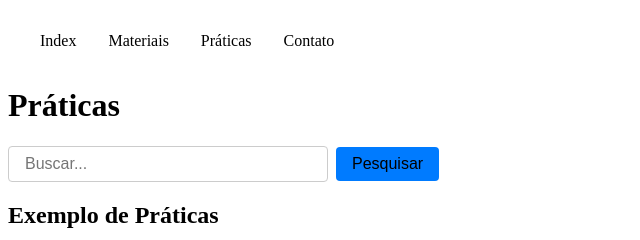
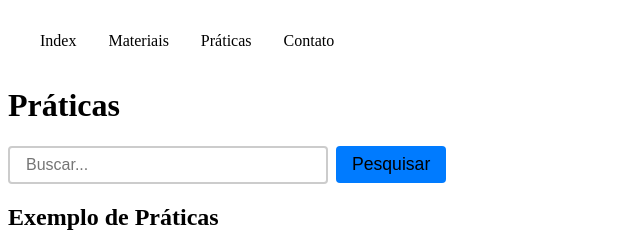
Before and after one commit to Natanael135/pratica2-capacitabrasil, a plain HTML site: page praticas.html in a window 1280 px wide. Shown: the top 240 px of the page, 0-640 px from the left. Drawn offline with Linux system fonts and the light colour scheme.

Commit message:
fix: medidas css

```diff
--- a/style.css
+++ b/style.css
@@ -1,4 +1,4 @@
-/*Menu */
+/*menu */
 .menu {
   display: flex;
   align-items: center;
@@ -17,30 +17,30 @@ a {
 a:hover {
   color: #007bff;
 }
+
 /* form e botao*/
 .search-form {
   display: flex;
   align-items: center;
-  gap: 0.5em;
+  gap: 0.5rem;
 }
 
 .search-input {
-  padding: 0.5em 1em;
-  font-size: 1em;
+  padding: 0.5rem 1rem;
+  font-size: 1rem;
   width: 100%;
-  max-width: 20em;
-  border: 1px solid #ccc;
-  border-radius: 0.25em;
+  max-width: 20rem;
+  border: 2px solid #cccccc;
+  border-radius: 0.25rem;
 }
 
 .search-button {
-  padding: 0.5em 1em;
-  font-size: 1em;
+  padding: 0.5rem 1rem;
+  font-size: 1.1rem;
   background-color: #007bff;
   border: none;
-  border-radius: 0.25em;
+  border-radius: 0.25rem;
   cursor: pointer;
-  transition: background-color 0.3s;
 }
 
 .search-button:hover {
```
